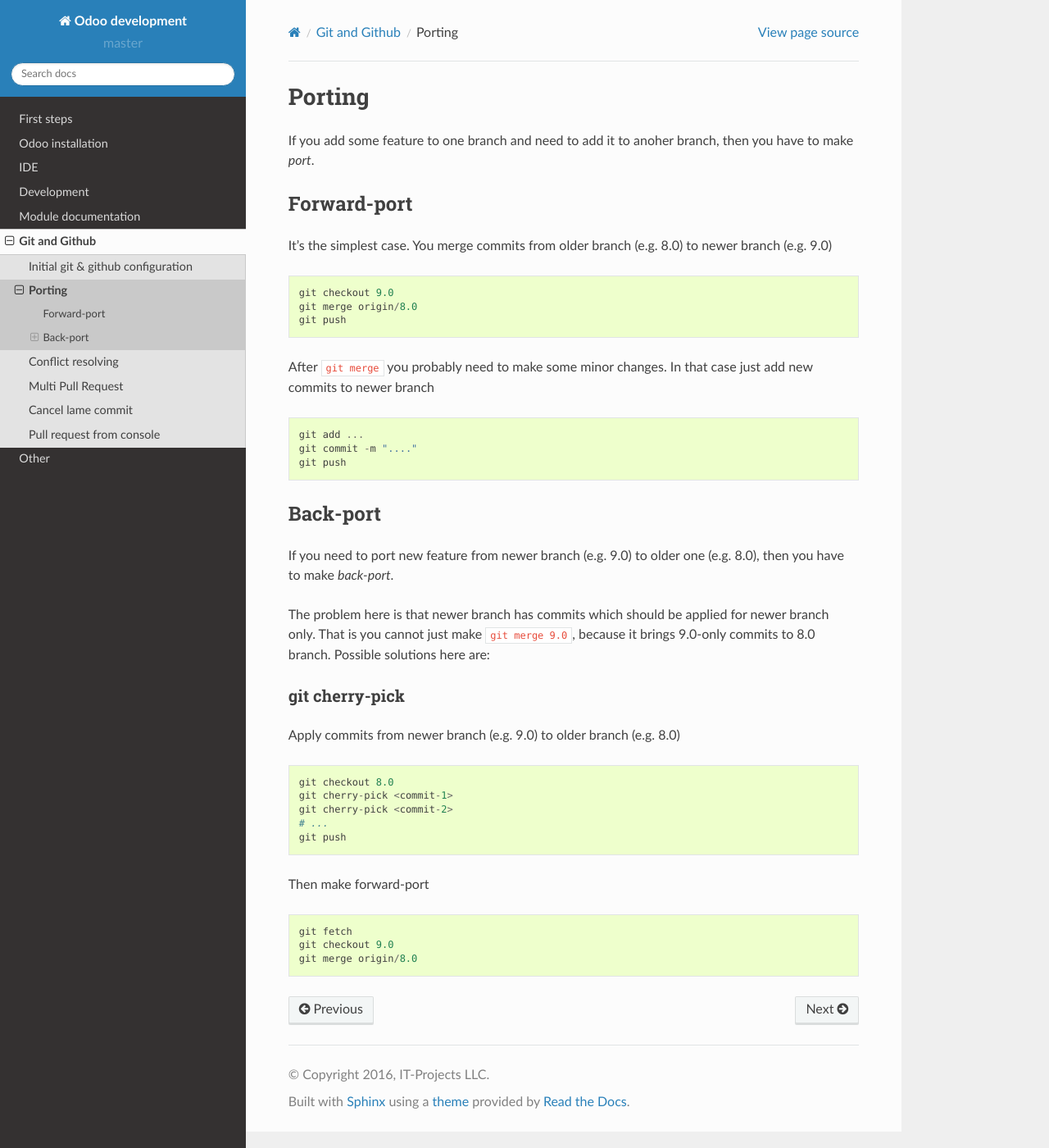
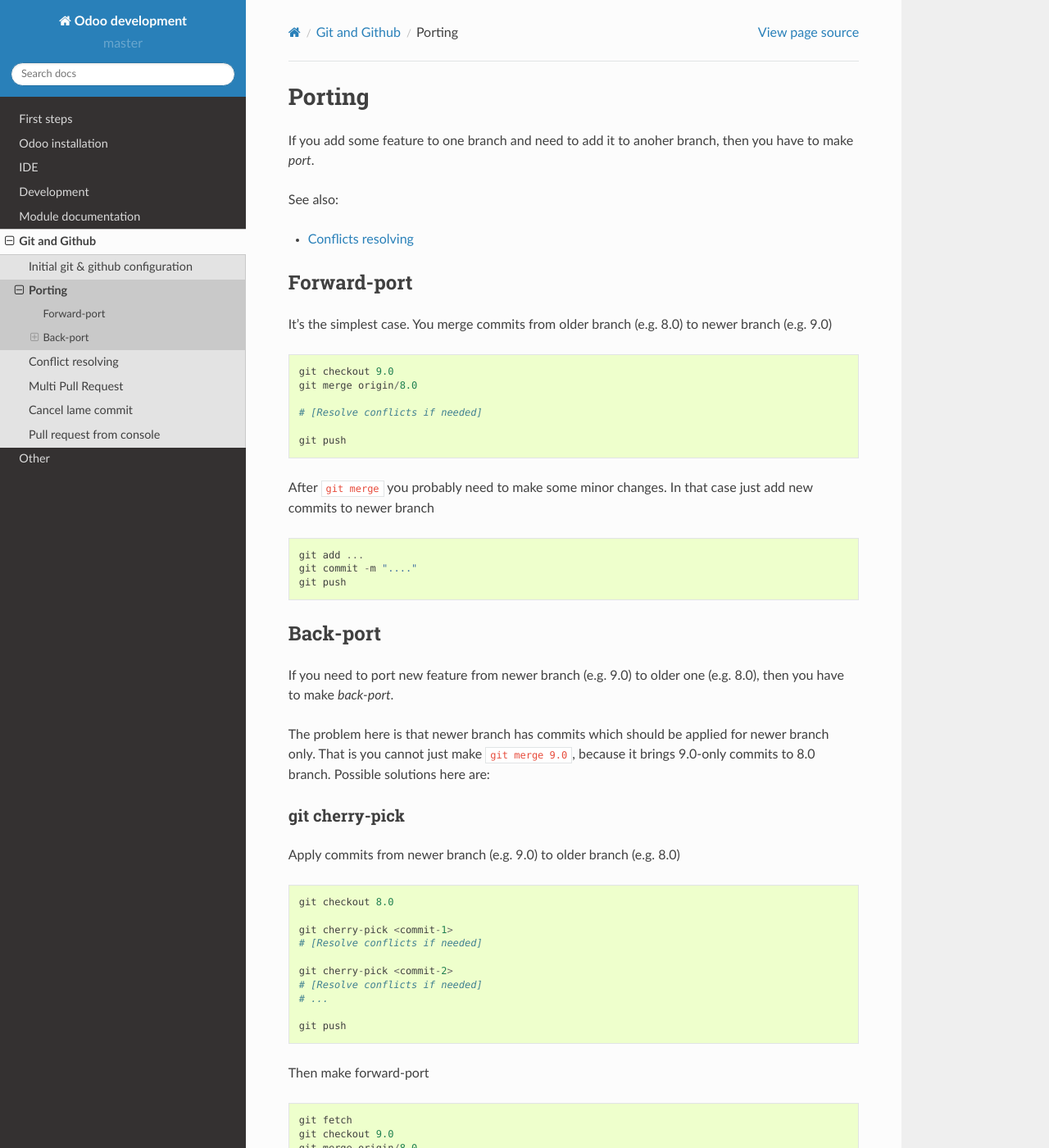
Before and after one commit to itpp-labs/odoo-development, a Sphinx documentation site: the page built from docs/git/porting.rst, in a window 1280 px wide and 1400 px high. Shown: the whole window at 82% size. Built offline with Sphinx 7.4.7 and the Read the Docs theme 2.0.0, drawn with Linux system fonts in a browser that asks for light colours.

Commit message:
Add reference to conflicts resolving in Porting article

```diff
--- a/docs/git/porting.rst
+++ b/docs/git/porting.rst
@@ -2,6 +2,10 @@
 =======
 
 If you add some feature to one branch and need to add it to anoher branch, then you have to make *port*.
+
+See also:
+
+* :doc:`Conflicts resolving <conflicts>`
 
 Forward-port
 ------------
@@ -10,6 +14,9 @@
 
     git checkout 9.0
     git merge origin/8.0
+
+    # [Resolve conflicts if needed]
+
     git push
 
 After ``git merge`` you probably need to make some minor changes. In that case just add new commits to newer branch ::
@@ -31,9 +38,14 @@
 Apply commits from newer branch (e.g. 9.0) to older branch (e.g. 8.0) ::
 
   git checkout 8.0
+
   git cherry-pick <commit-1>
+  # [Resolve conflicts if needed]
+
   git cherry-pick <commit-2>
+  # [Resolve conflicts if needed]
   # ...
+
   git push
 
 Then make forward-port ::
```
